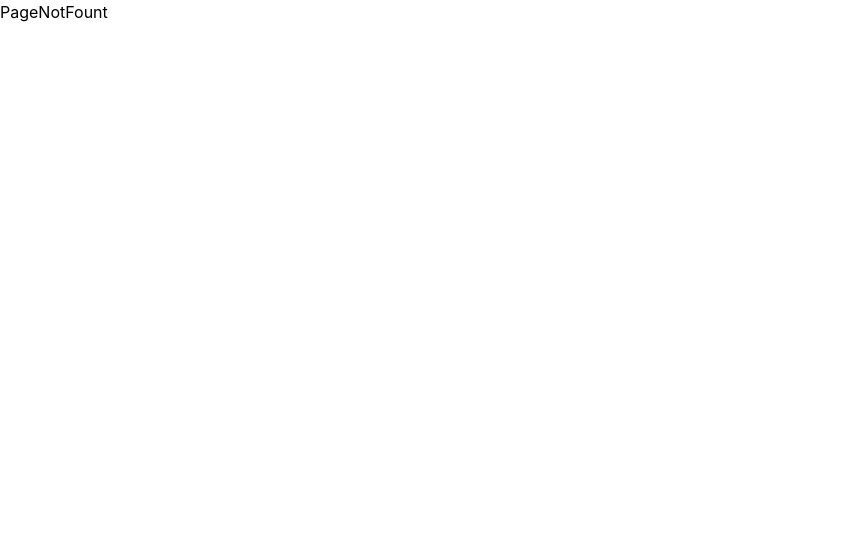
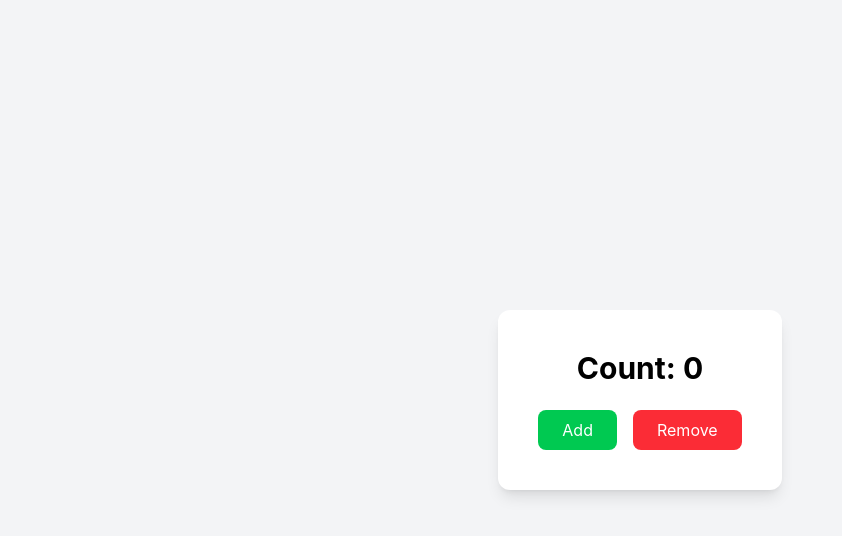
Before and after one commit to chankaran2996/sample-cli, a React (Vite) app: page /count in a window 1280 px wide. Shown: the top 536 px of the page, without its empty margins (0-842 px from the left). Built offline with nearby package versions, Linux system fonts and the light colour scheme.

Commit message:
create context and useReducer added to manage count state in Counter component.

```diff
--- a/src/App.jsx
+++ b/src/App.jsx
@@ -4,6 +4,8 @@ import RegisterPage from "./pages/RegisterPage"
 import Sample from "./sample"
 import PageNotFount from "./pages/PageNotFount"
 import Example from "./Example"
+import { CartProvider } from "./CartContext"
+import Counter from "./Counter"
 
 
 function App() {
@@ -18,13 +20,16 @@ function App() {
     {/* <Sample /> */}
     {/* <LoginPage />
     <RegisterPage /> */}
+    <CartProvider>
       <BrowserRouter>
         <Routes>
           <Route path="/login" element={<LoginPage />} />
           <Route path="/register" element={<RegisterPage />} />
+          <Route path="/count" element={<Counter />} />
           <Route path="*" element={<PageNotFount />} />
         </Routes>
       </BrowserRouter>
+    </CartProvider>
 
     </>
   )
--- /dev/null
+++ b/src/CartContext.jsx
@@ -0,0 +1,15 @@
+import React, { createContext, useReducer } from "react";
+import { reducer, initialState } from "./reducer";
+
+export const CartContext = createContext();
+
+export const CartProvider = ({ children }) => {
+
+  const [state, dispatch] = useReducer(reducer, initialState);
+
+  return (
+    <CartContext.Provider value={{ state, dispatch }}>
+      {children}
+    </CartContext.Provider>
+  );
+};
--- /dev/null
+++ b/src/Counter.jsx
@@ -0,0 +1,45 @@
+import { useContext, useEffect } from "react";
+import { CartContext } from "./CartContext";
+
+const Counter = () => {
+
+  const { state, dispatch } = useContext(CartContext);
+
+  useEffect(() => {
+    console.log("Count Updated:", state.count);
+  }, [state.count]);
+
+  return (
+    <div className="flex flex-col items-center justify-center h-screen bg-gray-100">
+
+      <div className="bg-white shadow-lg rounded-xl p-10 text-center">
+
+        <h1 className="text-3xl font-bold mb-6">
+          Count: {state.count}
+        </h1>
+
+        <div className="flex gap-4">
+
+          <button
+            onClick={() => dispatch({ type: "INCREMENT" })}
+            className="px-6 py-2 bg-green-500 text-white rounded-lg hover:bg-green-600 transition"
+          >
+            Add
+          </button>
+
+          <button
+            onClick={() => dispatch({ type: "DECREMENT" })}
+            className="px-6 py-2 bg-red-500 text-white rounded-lg hover:bg-red-600 transition"
+          >
+            Remove
+          </button>
+
+        </div>
+
+      </div>
+
+    </div>
+  );
+};
+
+export default Counter;
--- /dev/null
+++ b/src/reducer.js
@@ -0,0 +1,16 @@
+export const initialState = {
+  count: 0
+};
+
+export const reducer = (state, action) => {
+  switch (action.type) {
+    case "INCREMENT":
+      return { count: state.count + 1 };
+
+    case "DECREMENT":
+      return { count: state.count - 1 };
+
+    default:
+      return state;
+  }
+};
```
Lines whose indentation alone changed are shown as unchanged.
